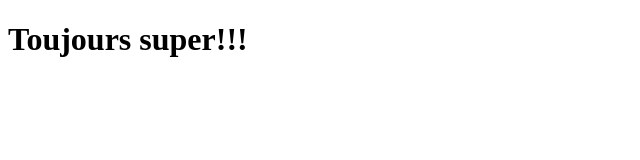
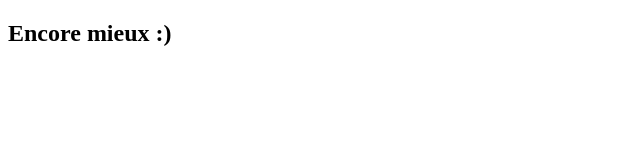
Before and after one commit to Joz84/hackeuses, a plain HTML site: page index.html in a window 1280 px wide. Shown: the whole page, without its empty margins (0-640 px from the left). Drawn offline with Linux system fonts and the light colour scheme.

Commit message:
change h1 to h2

```diff
--- a/index.html
+++ b/index.html
@@ -5,6 +5,6 @@
   <title>Document</title>
 </head>
 <body>
-  <h1>Toujours super!!!</h1>
+  <h2>Encore mieux :)</h2>
 </body>
 </html>
```
